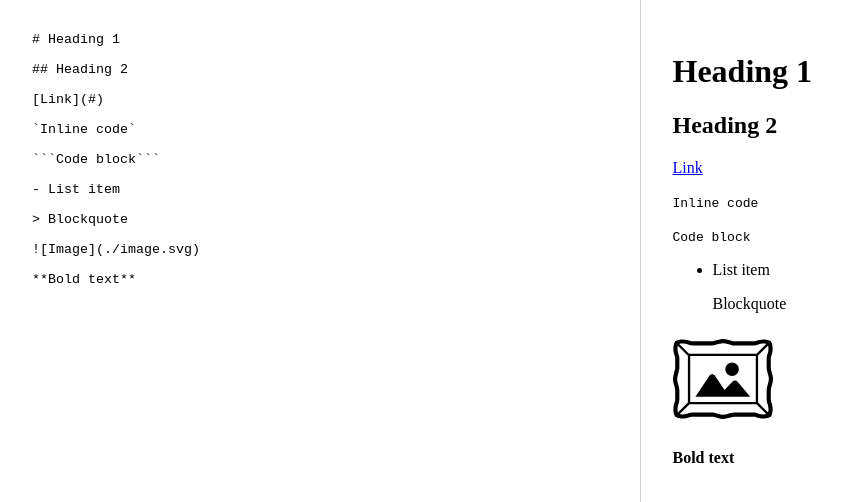
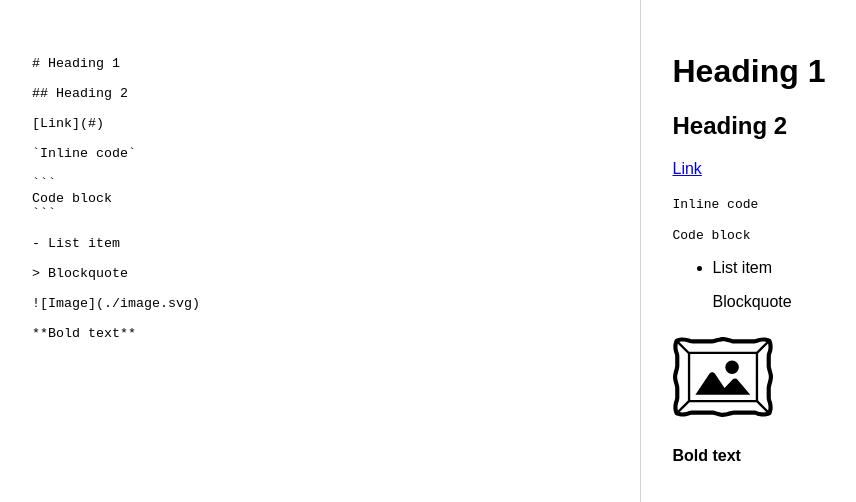
Before and after one commit to PDGPer/markdown-previewer, a React (Vite) app: page / in a window 1280 px wide. Shown: the top 502 px of the page, without its empty margins (0-856 px from the left). Built offline with nearby package versions, Linux system fonts and the light colour scheme.

Commit message:
All tests green

```diff
--- a/index.css
+++ b/index.css
@@ -13,6 +13,7 @@ body {
   height: 100%;
   min-width: 200px;
   padding: 2rem;
+  padding-top: 3.5rem;
   border: none;
   outline: none;
   resize: none;
@@ -24,4 +25,5 @@ body {
   min-width: 200px;
   padding: 2rem;
   border-left: 1px solid lightgray;
+  font-family: Arial, Helvetica, sans-serif;
 }
--- a/package.json
+++ b/package.json
@@ -10,9 +10,10 @@
     "preview": "vite preview"
   },
   "dependencies": {
-    "marked": "^9.1.5",
     "react": "^18.2.0",
-    "react-dom": "^18.2.0"
+    "react-dom": "^18.2.0",
+    "react-markdown": "^9.0.0",
+    "remark-breaks": "^4.0.0"
   },
   "devDependencies": {
     "@types/react": "^18.2.15",
--- a/src/App.tsx
+++ b/src/App.tsx
@@ -1,10 +1,7 @@
-import { marked } from "marked";
 import { useState } from "react";
+import ReactMarkdown from "react-markdown";
+import remarkBreaks from "remark-breaks";
 import { defaultText } from "./defaultText";
-
-marked.use({
-  gfm: true,
-});
 
 function App() {
   const [text, setText] = useState(defaultText);
@@ -12,7 +9,12 @@ function App() {
   return (
     <div id="container">
       <textarea id="editor" value={text} onChange={(e) => setText(e.target.value)}></textarea>
-      <div id="preview" dangerouslySetInnerHTML={{ __html: marked(text) }}></div>
+
+      <div id="preview">
+        <ReactMarkdown remarkPlugins={[remarkBreaks]}>{text}</ReactMarkdown>
+      </div>
+
+      {/* <div id="preview" dangerouslySetInnerHTML={{ __html: marked(text) }}></div> */}
     </div>
   );
 }
--- a/src/defaultText.tsx
+++ b/src/defaultText.tsx
@@ -6,7 +6,9 @@ export const defaultText = `# Heading 1
 
 \`Inline code\`
 
-\`\`\`Code block\`\`\`
+\`\`\`
+Code block
+\`\`\`
 
 - List item
 
--- a/vite.config.ts
+++ b/vite.config.ts
@@ -4,7 +4,5 @@ import { defineConfig } from "vite";
 // https://vitejs.dev/config/
 export default defineConfig({
   plugins: [react()],
-  optimizeDeps: {
-    exclude: ["markdown-to-jsx"],
-  },
+  optimizeDeps: { exclude: ["remarkBreaks"] },
 });
```
Also changed, not shown: 1 other file (tests, documents, lock files or other folders).
